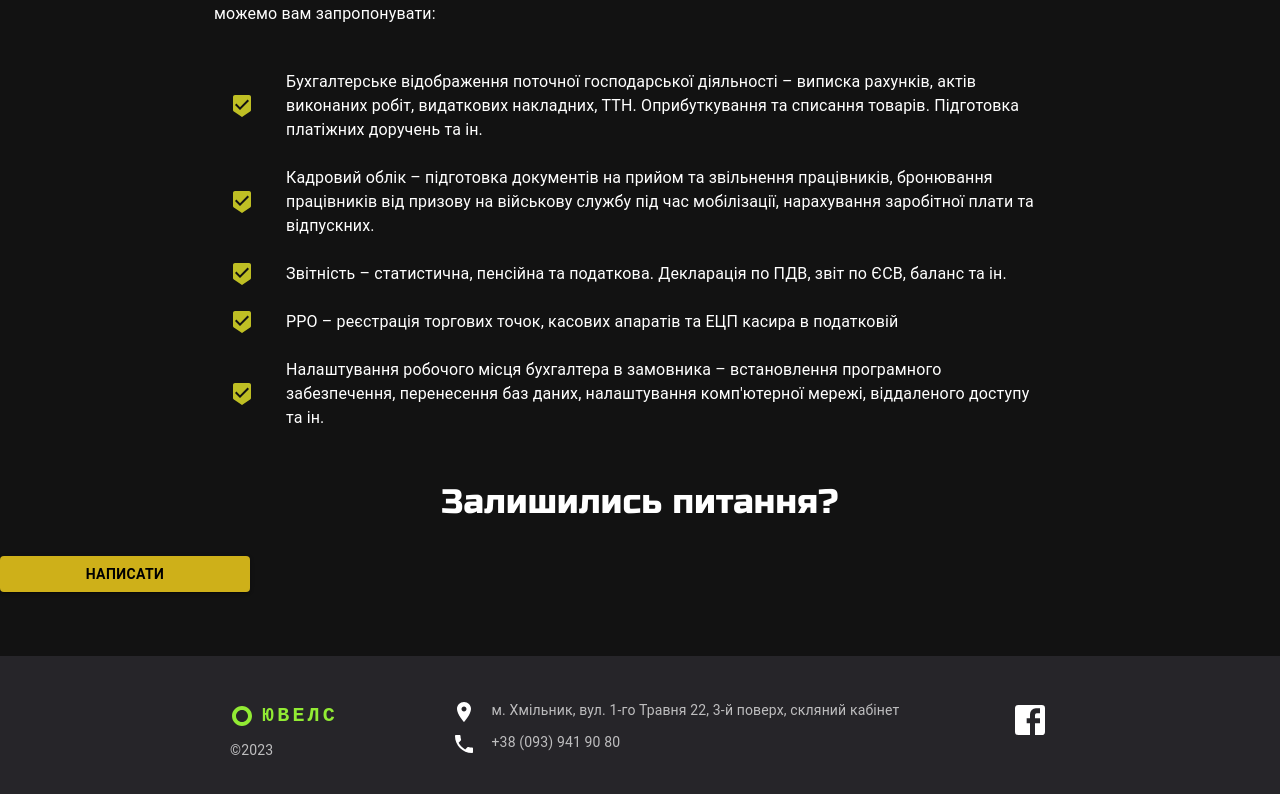
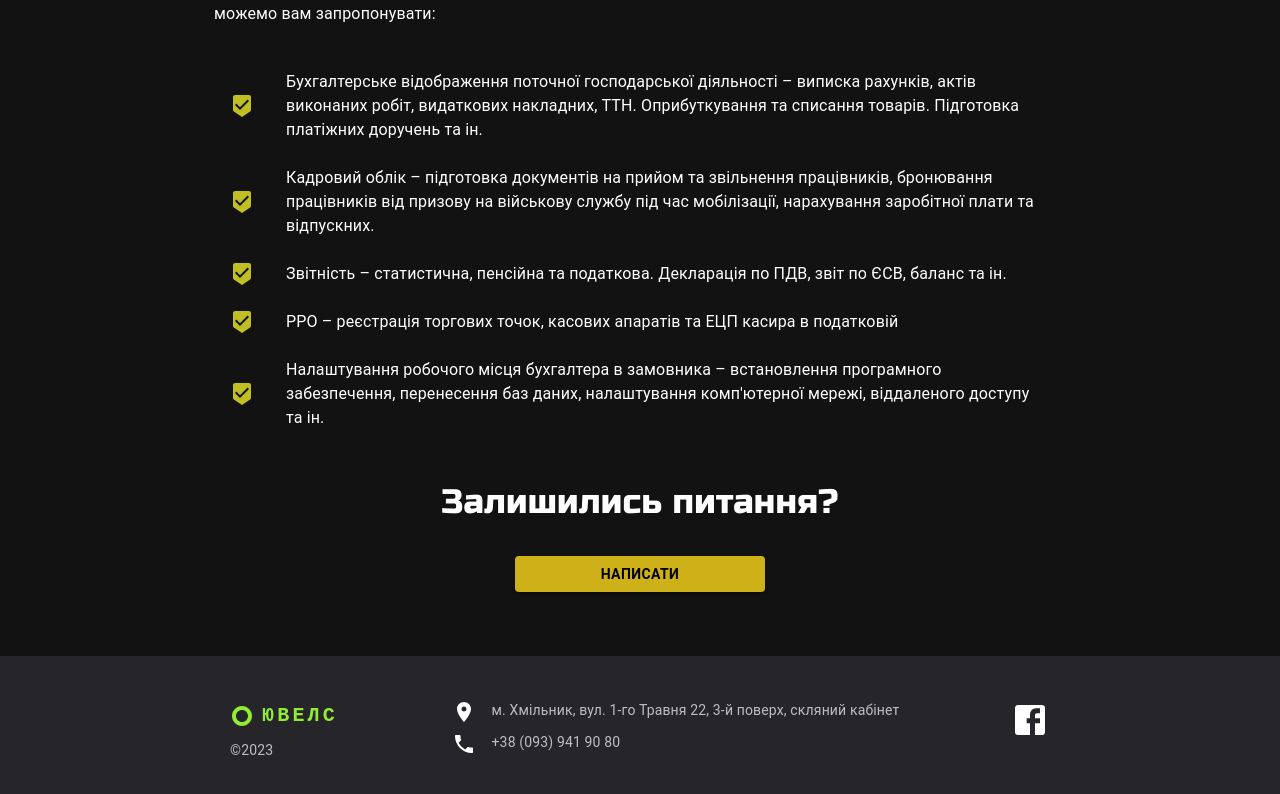
Before and after one commit to tykatyk/yuvels, a Next.js app: page /accounting in a window 1280 px wide. Shown: the part 909-1703 px from the top of the page. Built offline with nearby package versions, Linux system fonts and the light colour scheme.

Commit message:
Redraw Questions Remain component

```diff
--- a/components/QuestionsRemain.tsx
+++ b/components/QuestionsRemain.tsx
@@ -1,9 +1,16 @@
-import { Typography, Button } from "@mui/material";
+import { Typography, Button, Box } from "@mui/material";
 import Link from "./Link";
 
 export default function QuestionsRemain() {
   return (
-    <>
+    <Box
+      sx={{
+        display: "flex",
+        flexDirection: "column",
+        justifyContent: "center",
+        alignItems: "center",
+      }}
+    >
       <Typography
         component="div"
         variant="h4"
@@ -32,6 +39,6 @@ export default function QuestionsRemain() {
           Написати
         </Link>
       </Button>
-    </>
+    </Box>
   );
 }
```
